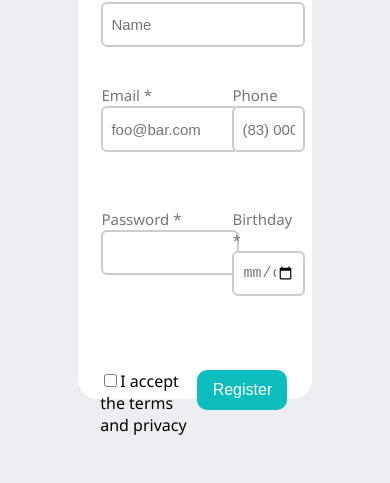
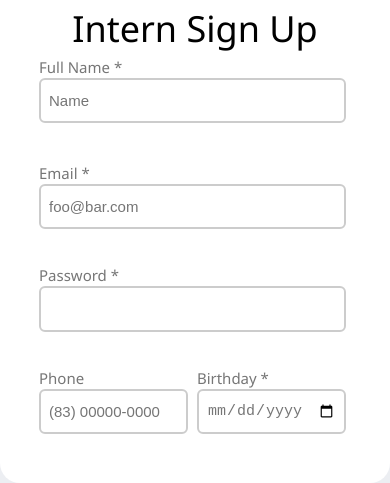
Before and after one commit to BernardoBrum/React_Form, a React (Create React App) app: page / in a window 390 px wide. Shown: the part 361-844 px from the top of the page. Built offline with nearby package versions, Linux system fonts and the light colour scheme.

Commit message:
Feat: added media queries

```diff
--- a/src/pages/Form/Form.js
+++ b/src/pages/Form/Form.js
@@ -25,23 +25,21 @@ const Form = ({ display }) => {
           <Text text="Email *" />
           <Input placeholder="foo@bar.com" width="90%" type="email" />
           <Error visibility="hidden" text="Email Invalid" />
-        </div>
-        <div class="sub-container2">
-          <Text text="Phone" />
-          <Input placeholder="(83) 00000-0000" width="100%" type="tel" />
-          <Error visibility="hidden" text="Phone Invalid" />
-        </div>
-      </div>
-      <div class="container2">
-        <div class="sub-container1">
           <Text text="Password *" />
           <Input width="90%" type="password" />
           <Error visibility="hidden" text="Password Invalid" />
         </div>
         <div class="sub-container2">
-          <Text text="Birthday *" />
-          <Input width="100%" type="date" />
-          <Error visibility="hidden" text="Age Invalid" />
+          <div class="container-media">
+            <Text text="Phone" />
+            <Input placeholder="(83) 00000-0000" width="100%" type="tel" />
+            <Error visibility="hidden" text="Phone Invalid" />
+          </div>
+          <div class="container-media">
+            <Text text="Birthday *" />
+            <Input width="100%" type="date" />
+            <Error visibility="hidden" text="Age Invalid" />
+          </div>
         </div>
       </div>
       <div class="container3">
--- a/src/pages/Form/Form.styled.js
+++ b/src/pages/Form/Form.styled.js
@@ -8,6 +8,11 @@ const FormStyled = styled.section`
   background-color: white;
   width: 60vw;
   height: 80vh;
+
+  @media (max-width: 768px) {
+      width: 100vw;
+      height: 100vh;
+    }
 
   img {
     margin-top: 15%;
@@ -22,12 +27,24 @@ const FormStyled = styled.section`
   .container1 {
     width: 80%;
     margin-top: 1%;
+
+    @media (max-width: 768px) {
+      input {
+        width: 92%;
+      }
+    }
   }
 
   .container2 {
     display: flex;
     width: 80%;
     margin-top: 1%;
+
+    @media (max-width: 768px) {
+      display: flex;
+      flex-direction: column;
+
+    }
   }
 
   .container3 {
@@ -36,23 +53,46 @@ const FormStyled = styled.section`
     width: 80%;
     margin-top: 8%;
     margin-right: 1%;
+
+    @media (max-width: 768px) {
+      flex-direction: column;
+
+      button {
+        width: 100%;
+        height: 80px;
+      }
+    }
   }
 
   .sub-container1 {
     display: flex;
     flex-direction: column;
     width: 70%;
+
+    @media (max-width: 768px) {
+      width: 100%;
+
+      input {
+        width: 92%;
+      }
+    }
   }
 
   .sub-container2 {
     display: flex;
     flex-direction: column;
     width: 28%;
+
+    @media (max-width: 768px) {
+      flex-direction: row;
+      width: 92%;
+      justify-content: space-between;
+    }
   }
 
-  @media (max-width: 768px) {
-    img {
-      height: 15vh;
+  .container-media {
+    @media (max-width: 768px) {
+      width: 45%;
     }
   }
 `;
--- a/src/pages/Sucess/Sucess.styled.js
+++ b/src/pages/Sucess/Sucess.styled.js
@@ -8,18 +8,28 @@ const SucessStyled = styled.section`
   width: 60vw;
   height: 80vh;
 
+  @media (max-width: 768px) {
+    height: 100vh;
+    width: 100vw;
+  }
+
   .container {
     display: flex;
     flex-direction: column;
     justify-content: space-between;
     height: 70%;
+
+    @media (max-width: 768px) {
+      height: 35%;
+      margin-top: 40%;
+    }
   }
 
   .sub-container {
     display: flex;
     flex-direction: column;
     align-items: center;
-    margin-bottom: 10%;
+    margin-bottom: 15%;
   }
 
   img {
@@ -31,6 +41,10 @@ const SucessStyled = styled.section`
     width: 270px;
     font-weight: 400;
     font-size: 36px;
+
+    @media (max-width: 768px) {
+      height: 80px;
+    }
   }
 `;
 
```
